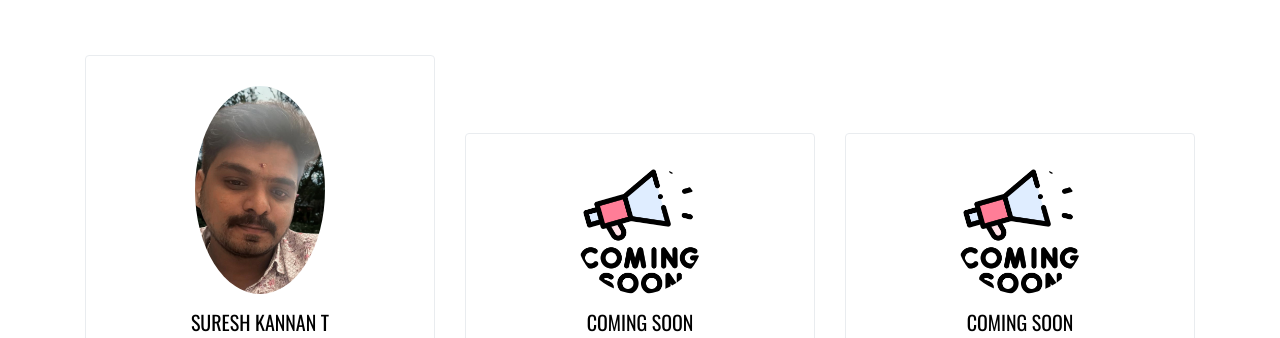
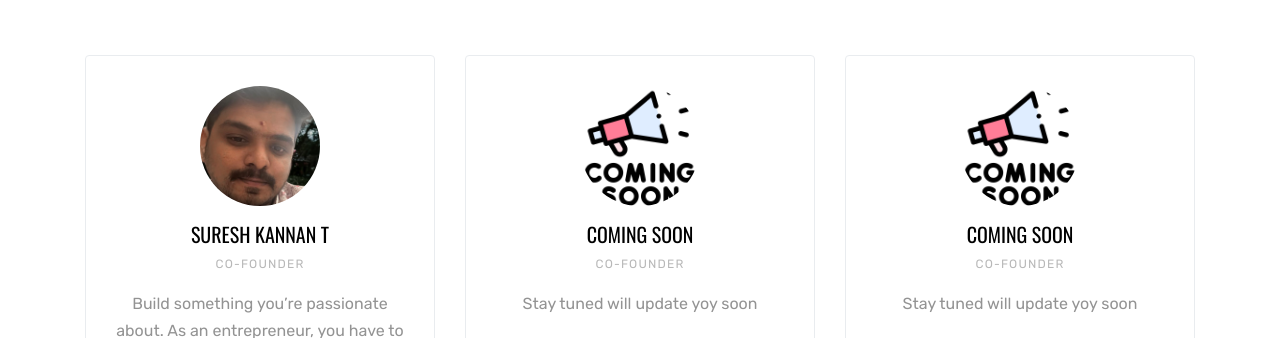
Before and after one commit to Manojpragu/shanthiigroup, a plain HTML site: page index.html in a window 1280 px wide. Shown: the part 4232-4570 px from the top of the page. Drawn offline with nearby package versions, Linux system fonts and the light colour scheme; files whose address does not match are found by name.

Commit message:
update css file

```diff
--- a/css/style.css
+++ b/css/style.css
@@ -1,19 +1,4 @@
-/*
-////////////////////////////////////////////////////////////////
 
-Author: Free-Template.co
-Author URL: http://free-template.co.
-License: https://creativecommons.org/licenses/by/3.0/
-License URL: https://creativecommons.org/licenses/by/3.0/
-Site License URL: https://free-template.co/template-license/
-
-Website:  https://free-template.co
-Facebook: https://www.facebook.com/FreeDashTemplate.co
-Twitter:  https://twitter.com/Free_Templateco
-RSS Feed: https://feeds.feedburner.com/Free-templateco
-
-////////////////////////////////////////////////////////////////
-*/
 /* Base */
 .font-size-10 {
   font-size: 10px; }
@@ -1413,3 +1398,17 @@ h1, h2, h3, h4, h5,
 
 .bg-light {
   background-color: #f6f5f5 !important; }
+
+  #suresh-img {
+  width: 120px;
+  height: 120px;
+  object-fit: cover;
+  border-radius: 50%;
+}
+
+#update-img {
+  width: 120px;
+  height: 120px;
+  object-fit: cover;
+  border-radius: 50%;
+}
```
